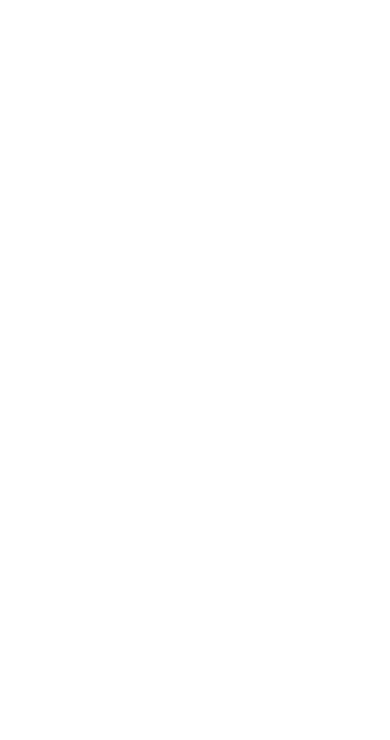
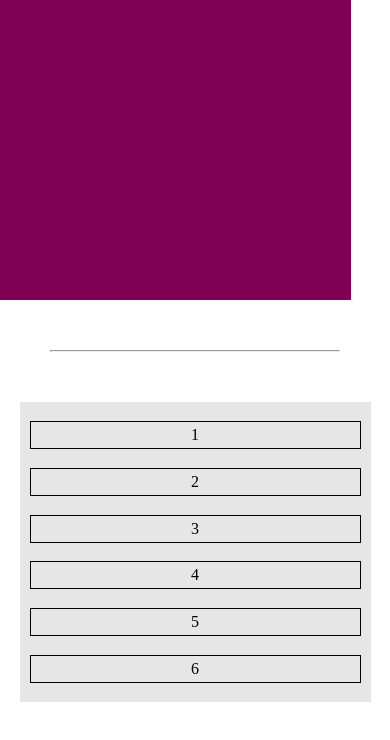
Before and after one commit to Pierre-OlivierB/cours-reprise-sem2, a plain HTML site: page index.html in a window 390 px wide. Drawn offline with Linux system fonts and the light colour scheme.

Commit message:
ex media queries with color and display

```diff
--- a/index.html
+++ b/index.html
@@ -7,5 +7,16 @@
     <title>Document</title>
     <link rel="stylesheet" href="./style.css" />
   </head>
-  <body></body>
+  <body>
+    <div class="box"></div>
+    <hr />
+    <div class="container">
+      <div class="box-num">1</div>
+      <div class="box-num">2</div>
+      <div class="box-num">3</div>
+      <div class="box-num">4</div>
+      <div class="box-num">5</div>
+      <div class="box-num">6</div>
+    </div>
+  </body>
 </html>
--- a/style.css
+++ b/style.css
@@ -0,0 +1,93 @@
+* {
+  padding: 0;
+  margin: 0;
+  box-sizing: border-box;
+}
+/* body {
+  background: red;
+} */
+body {
+  height: 100vh;
+}
+.box {
+  width: 90%;
+  height: 300px;
+  background: hsl(240, 100%, 50%);
+  transition: background 2s ease;
+}
+/* @media screen and (min-width: 900px) {
+  .box {
+    background: hsl(240, 100%, 25%);
+  }
+}
+@media screen and (min-width: 600px) and (max-width: 899px) {
+  .box {
+    background: hsl(60, 100%, 25%);
+  }
+}
+@media screen and (max-width: 599px) {
+  .box {
+    background: hsl(350, 100%, 25%);
+  }
+} */
+@media screen and (min-width: 1280px) {
+  .box {
+    background: hsl(240, 100%, 25%);
+  }
+}
+@media screen and (min-width: 769px) and (max-width: 1279px) {
+  .box {
+    background: hsl(180, 100%, 25%);
+  }
+}
+@media screen and (min-width: 481px) and (max-width: 768px) {
+  .box {
+    background: hsl(60, 100%, 25%);
+  }
+}
+@media screen and (max-width: 480px) {
+  .box {
+    background: hsl(320, 100%, 25%);
+  }
+}
+/*------------------------------------------------*/
+hr {
+  margin: 50px;
+}
+.container {
+  display: flex;
+  justify-content: space-around;
+  width: 90%;
+  height: 300px;
+  background: hsl(0, 0%, 90%);
+  margin: 0 auto;
+  padding: 5px;
+}
+
+.box-num {
+  display: flex;
+  justify-content: center;
+  align-items: center;
+  width: 10%;
+  height: 10%;
+  border: 1px solid black;
+}
+@media screen and (max-width: 900px) {
+  .container {
+    flex-direction: column;
+    padding: 10px;
+  }
+  .box-num {
+    width: 100%;
+  }
+}
+@media screen and (max-width: 370px) {
+  .box-num:nth-child(even) {
+    display: none;
+  }
+}
+@media screen and (min-width: 768px) {
+  .box-num:nth-child(odd) {
+    display: none;
+  }
+}
```
Also changed, not shown: burger.html (added), style_burger.css (added), 1 other file.
